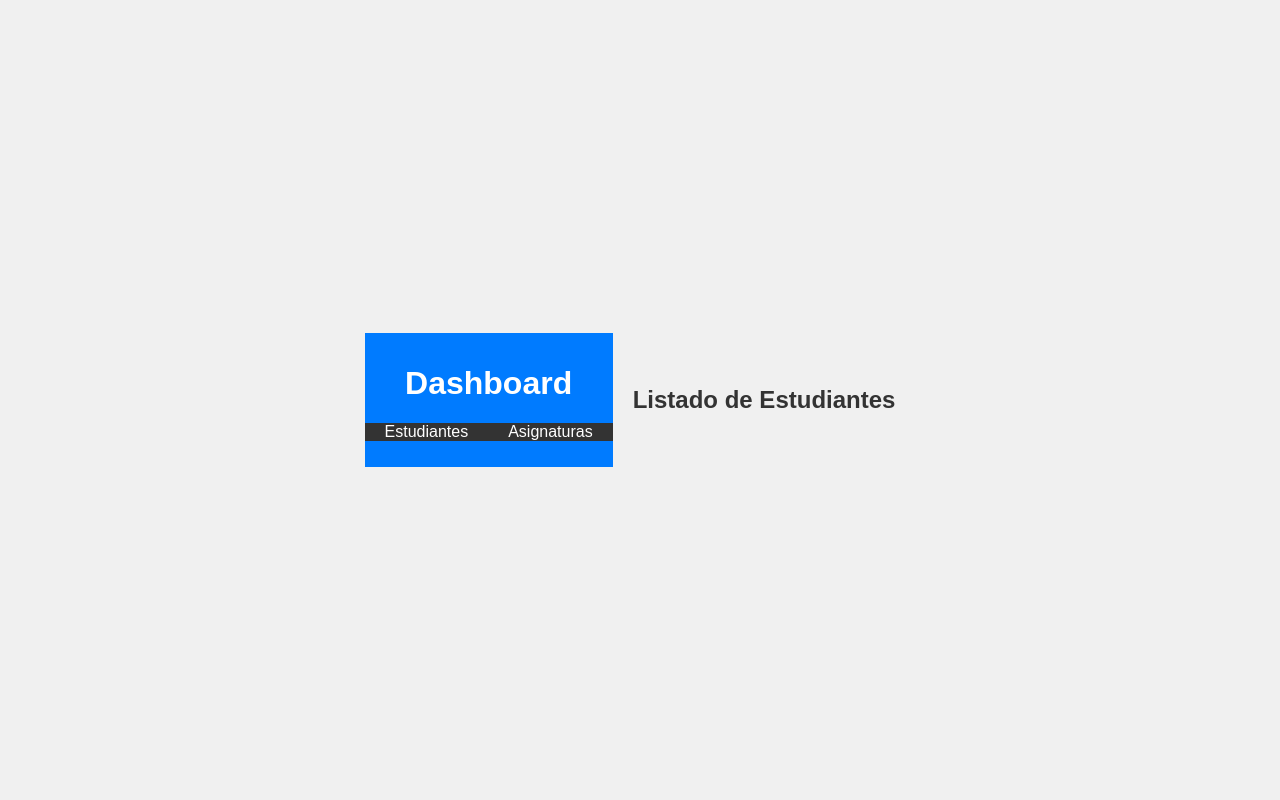
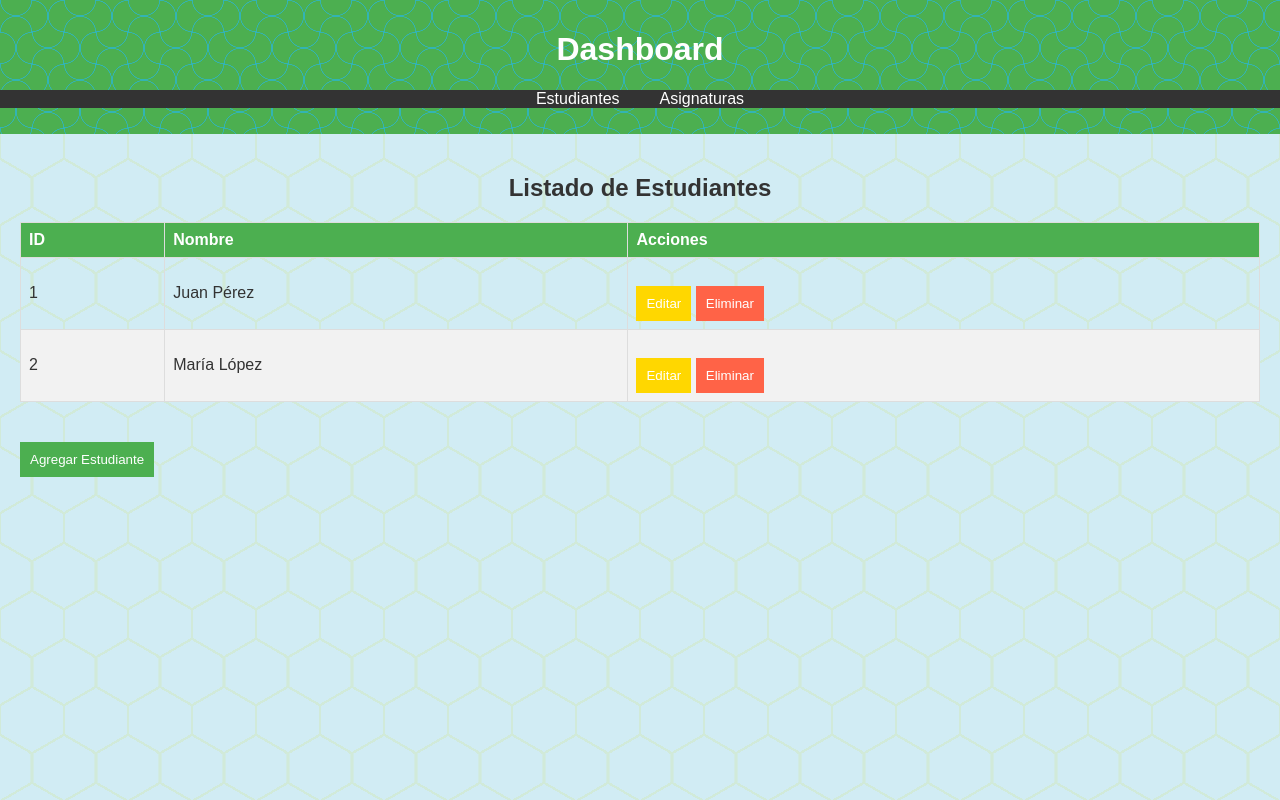
Before and after one commit to Sebasmapa/TrabajoIntroAHTML, a plain HTML site: page dashboard.html in a window 1280 px wide. Both pictures are taken after a click on the link "Estudiantes". Drawn offline with Linux system fonts and the light colour scheme.

Commit message:
Creación de  la tabla del dashboard dinámico

```diff
--- a/Style.css
+++ b/Style.css
@@ -1,24 +1,28 @@
 body {
     font-family: Arial, sans-serif;
+    background: radial-gradient(circle farthest-side at 0% 50%, #d1ecf4 23.5%, #0000 0)33.6px 48px,
+        radial-gradient(circle farthest-side at 0% 50%, #d1ead9 24%, #0000 0)30.4px 48px,
+        linear-gradient(#d1ecf4 14%, #0000 0, #0000 85%, #d1ecf4 0)0 0,
+        linear-gradient(150deg, #d1ecf4 24%, #d1ead9 0, #d1ead9 26%, #0000 0, #0000 74%, #d1ead9 0, #d1ead9 76%, #d1ecf4 0)0 0,
+        linear-gradient(30deg, #d1ecf4 24%, #d1ead9 0, #d1ead9 26%, #0000 0, #0000 74%, #d1ead9 0, #d1ead9 76%, #d1ecf4 0)0 0,
+        linear-gradient(90deg, #d1ead9 2%, #d1ecf4 0, #d1ecf4 98%, #d1ead9 0%)0 0 #d1ecf4;
+    background-size: 64px 96px;
+    background-color: #d1ecf4;
+    color: #333;
     margin: 0;
     padding: 0;
-    display: flex;
-    justify-content: center;
-    align-items: center;
-    height: 100vh;
-    background-color: #f0f0f0;
 }
 
 .container {
+    max-width: 400px;
+    margin: 50px auto;
+    padding: 20px;
     background-color: white;
-    padding: 20px;
-    border-radius: 5px;
     box-shadow: 0 0 10px rgba(0, 0, 0, 0.1);
 }
 
 h2 {
     text-align: center;
-    color: #333;
 }
 
 form {
@@ -31,24 +35,21 @@ label {
 }
 
 input {
-    padding: 8px;
+    padding: 10px;
     margin-top: 5px;
-    border: 1px solid #ddd;
-    border-radius: 4px;
 }
 
 button {
-    margin-top: 20px;
-    padding: 10px;
     background-color: #4CAF50;
     color: white;
     border: none;
-    border-radius: 4px;
+    padding: 10px;
+    margin-top: 20px;
     cursor: pointer;
 }
 
 button:hover {
-    background-color: #4CAF50;
+    background-color: #45a049;
 }
 
 p {
@@ -65,7 +66,14 @@ p a:hover {
 }
 
 header {
-    background-color: #007bff;
+    background:
+      radial-gradient(35.36% 35.36% at 100% 25%,#0000 66%,#32b4b4 68% 70%,#0000 72%) 32px 32px/calc(2*32px) calc(2*32px),
+      radial-gradient(35.36% 35.36% at 0    75%,#0000 66%,#32b4b4 68% 70%,#0000 72%) 32px 32px/calc(2*32px) calc(2*32px),
+      radial-gradient(35.36% 35.36% at 100% 25%,#0000 66%,#32b4b4 68% 70%,#0000 72%) 0 0/calc(2*32px) calc(2*32px),
+      radial-gradient(35.36% 35.36% at 0    75%,#0000 66%,#32b4b4 68% 70%,#0000 72%) 0 0/calc(2*32px) calc(2*32px),
+      repeating-conic-gradient(#4caf50 0 25%,#0000 0 50%) 0 0/calc(2*32px) calc(2*32px),
+      radial-gradient(#0000 66%,#32b4b4 68% 70%,#0000 72%) 0 calc(32px/2)/32px 32px
+      #4caf50;
     color: white;
     padding: 10px 0;
     text-align: center;
@@ -73,7 +81,7 @@ header {
 
 nav ul {
     list-style: none;
-    padding: 0px;
+    padding: 0;
     display: flex;
     justify-content: center;
     background-color: #333;
@@ -88,10 +96,10 @@ nav ul li a {
     text-decoration: none;
 }
 
-
 nav ul li a:hover {
     text-decoration: underline;
 }
+
 
 main {
     padding: 20px;
@@ -101,6 +109,57 @@ main {
     display: none;
 }
 
-.active {
+.contenido.active {
     display: block;
 }
+
+table {
+    width: 100%;
+    border-collapse: collapse;
+    margin: 20px 0;
+}
+
+table,
+th,
+td {
+    border: 1px solid #ddd;
+}
+
+th,
+td {
+    padding: 8px;
+    text-align: left;
+}
+
+th {
+    background-color: #4CAF50;
+    color: white;
+}
+
+tr:nth-child(even) {
+    background-color: #f2f2f2;
+}
+
+tr:hover {
+    background-color: #ddd;
+}
+
+.btn-editar {
+    background-color: #FFD700;
+    /* Color dorado para el botón de editar*/
+}
+
+.btn-editar:hover {
+    background-color: #FFC107;
+    /* Color más claro para el hover */
+}
+
+.btn-eliminar {
+    background-color: #FF6347;
+    /* Color rojo tomate para el botón de eliminar */
+}
+
+.btn-eliminar:hover {
+    background-color: #FF4500;
+    /* Color más oscuro para el hover */
+}
--- a/dashboard.html
+++ b/dashboard.html
@@ -21,11 +21,72 @@
     <main>
         <div id="contenedorEstudiantes" class="contenido">
             <h2>Listado de Estudiantes</h2>
-            <!-- Aquí irá la tabla de estudiantes -->
+            <!--Contenido CRUD Estudiantes -->
+            <table>
+                <thead>
+                    <tr>
+                        <th>ID</th>
+                        <th>Nombre</th>
+                        <th>Acciones</th>
+                    </tr>
+                </thead>
+                <tbody>
+                    <tr>
+                        <td>1</td>
+                        <td>Juan Pérez</td>
+                        <td>
+                            <button class="btn-editar">Editar</button>
+                            <button class="btn-eliminar">Eliminar</button>
+                        </td>
+                    </tr>
+                    <tr>
+                        <td>2</td>
+                        <td>María López</td>
+                        <td>
+                            <button class="btn-editar">Editar</button>
+                            <button class="btn-eliminar">Eliminar</button>
+                        </td>
+                    </tr>
+                    <!-- Más estudiantes ficticios-->
+
+                </tbody>
+            </table>
+            <button id="agregarEstudiante">Agregar Estudiante</button>
+        </div>
         </div>
         <div id="contenedorAsignaturas" class="contenido">
             <h2>Listado de Asignaturas</h2>
-            <!-- Aquí irá la tabla de asignaturas -->
+            <!-- Contenido CRUD Asignaturas-->
+            <table>
+                <thead>
+                    <tr>
+                        <th>ID</th>
+                        <th>Nombre</th>
+                        <th>Acciones</th>
+                    </tr>
+                </thead>
+                <tbody>
+                    <tr>
+                        <td>1</td>
+                        <td>Matemáticas</td>
+                        <td>
+                            <button class="btn-editar">Editar</button>
+                            <button class="btn-eliminar">Eliminar</button>
+                        </td>
+                    </tr>
+                    <tr>
+                        <td>2</td>
+                        <td>Historia</td>
+                        <td>
+                            <button class="btn-editar">Editar</button>
+                            <button class="btn-eliminar">Eliminar</button>
+                        </td>
+                    </tr>
+                    <!-- Más asignaturas ficticias -->
+                </tbody>
+            </table>
+            <button id="agregarAsignatura">Agregar Asignatura</button>
+        </div>
         </div>
     </main>
     <script src="scripts.js"></script>
--- a/scripts.js
+++ b/scripts.js
@@ -45,4 +45,38 @@ document.addEventListener('DOMContentLoaded', function () {
         contenedorAsignaturas.classList.add('active');
         contenedorEstudiantes.classList.remove('active');
     });
+
+    function agregarFila(tabla, id, nombre) {
+        var row = tabla.insertRow();
+        var cellId = row.insertCell(0);
+        var cellNombre = row.insertCell(1);
+        var cellAcciones = row.insertCell(2);
+        cellId.textContent = id;
+        cellNombre.textContent = nombre;
+        cellAcciones.innerHTML = '<button class="btn-editar">Editar</button> <button class="btn-eliminar">Eliminar</button>';
+    }
+
+    var tablaEstudiantes = document.querySelector("#contenedorEstudiantes table tbody");
+    var btnAgregarEstudiante = document.getElementById("agregarEstudiante");
+    if (btnAgregarEstudiante) {
+        btnAgregarEstudiante.addEventListener("click", function () {
+            var id = tablaEstudiantes.rows.length + 1;
+            var nombre = prompt("Ingrese el nombre del estudiante:");
+            if (nombre) {
+                agregarFila(tablaEstudiantes, id, nombre);
+            }
         });
+    }
+
+    var tablaAsignaturas = document.querySelector("#contenedorAsignaturas table tbody");
+    var btnAgregarAsignatura = document.getElementById("agregarAsignatura");
+    if (btnAgregarAsignatura) {
+        btnAgregarAsignatura.addEventListener("click", function () {
+            var id = tablaAsignaturas.rows.length + 1;
+            var nombre = prompt("Ingrese el nombre de la asignatura:");
+            if (nombre) {
+                agregarFila(tablaAsignaturas, id, nombre);
+            }
+        });
+    }
+});
```
Lines whose indentation alone changed are shown as unchanged.
